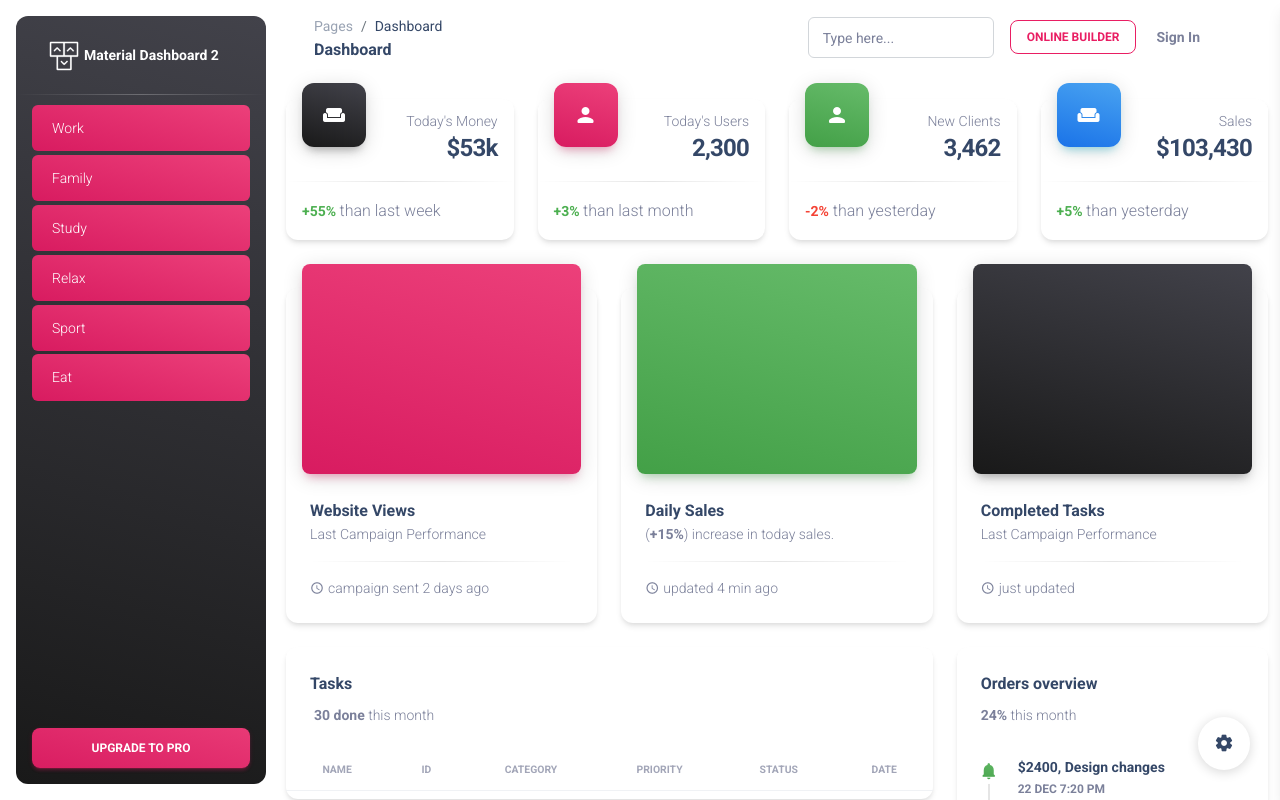
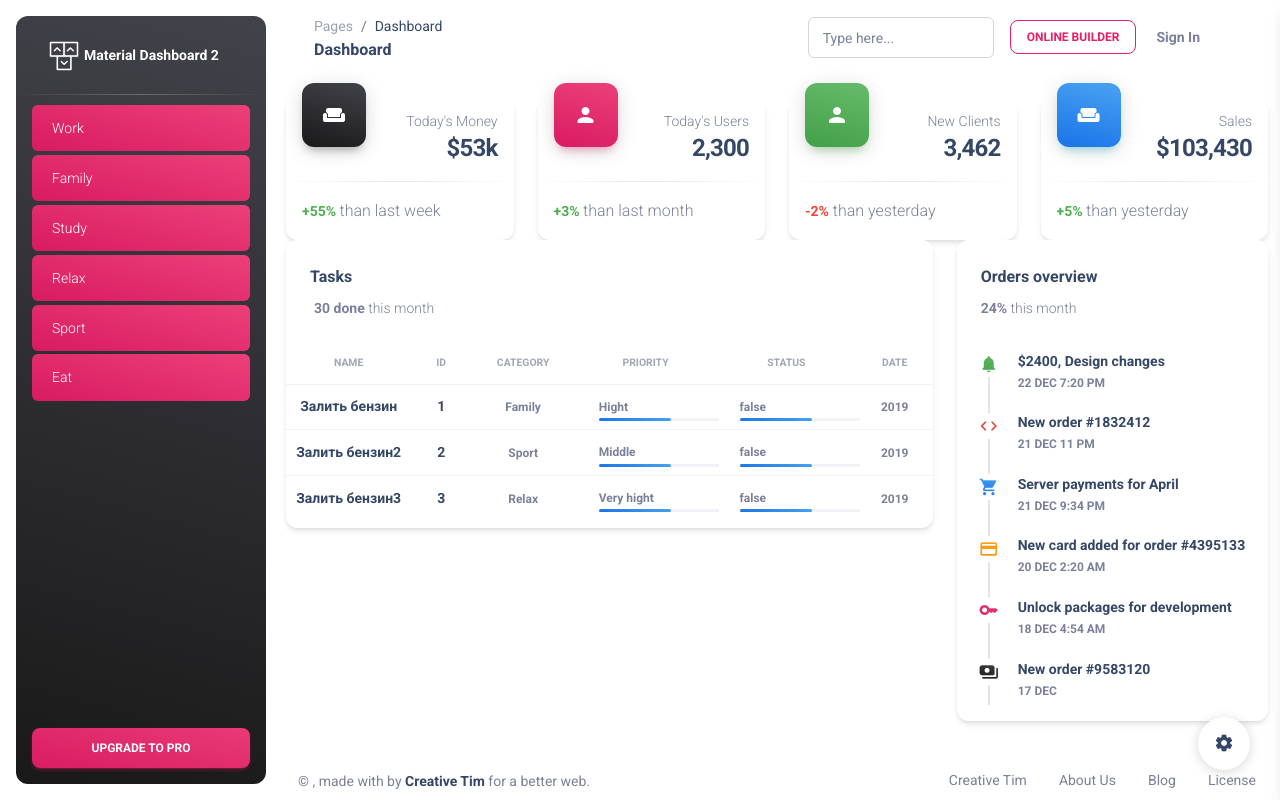
Before and after one commit to akimegr/task_tracker, an Angular app: page / in a window 1280 px wide. Shown: the top 800 px of the page. Built offline with nearby package versions, Linux system fonts and the light colour scheme.

Commit message:
git added subject and category listener

```diff
--- a/src/app/app.component.html
+++ b/src/app/app.component.html
@@ -192,68 +192,68 @@
         </div>
       </div>
     </div>
-    <div class="row mt-4">
-      <div class="col-lg-4 col-md-6 mt-4 mb-4">
-        <div class="card z-index-2 ">
-          <div class="card-header p-0 position-relative mt-n4 mx-3 z-index-2 bg-transparent">
-            <div class="bg-gradient-primary shadow-primary border-radius-lg py-3 pe-1">
-              <div class="chart">
-                <canvas id="chart-bars" class="chart-canvas" height="170"></canvas>
-              </div>
-            </div>
-          </div>
-          <div class="card-body">
-            <h6 class="mb-0 ">Website Views</h6>
-            <p class="text-sm ">Last Campaign Performance</p>
-            <hr class="dark horizontal">
-            <div class="d-flex ">
-              <i class="material-icons text-sm my-auto me-1">schedule</i>
-              <p class="mb-0 text-sm"> campaign sent 2 days ago </p>
-            </div>
-          </div>
-        </div>
-      </div>
-      <div class="col-lg-4 col-md-6 mt-4 mb-4">
-        <div class="card z-index-2  ">
-          <div class="card-header p-0 position-relative mt-n4 mx-3 z-index-2 bg-transparent">
-            <div class="bg-gradient-success shadow-success border-radius-lg py-3 pe-1">
-              <div class="chart">
-                <canvas id="chart-line" class="chart-canvas" height="170"></canvas>
-              </div>
-            </div>
-          </div>
-          <div class="card-body">
-            <h6 class="mb-0 "> Daily Sales </h6>
-            <p class="text-sm "> (<span class="font-weight-bolder">+15%</span>) increase in today sales. </p>
-            <hr class="dark horizontal">
-            <div class="d-flex ">
-              <i class="material-icons text-sm my-auto me-1">schedule</i>
-              <p class="mb-0 text-sm"> updated 4 min ago </p>
-            </div>
-          </div>
-        </div>
-      </div>
-      <div class="col-lg-4 mt-4 mb-3">
-        <div class="card z-index-2 ">
-          <div class="card-header p-0 position-relative mt-n4 mx-3 z-index-2 bg-transparent">
-            <div class="bg-gradient-dark shadow-dark border-radius-lg py-3 pe-1">
-              <div class="chart">
-                <canvas id="chart-line-tasks" class="chart-canvas" height="170"></canvas>
-              </div>
-            </div>
-          </div>
-          <div class="card-body">
-            <h6 class="mb-0 ">Completed Tasks</h6>
-            <p class="text-sm ">Last Campaign Performance</p>
-            <hr class="dark horizontal">
-            <div class="d-flex ">
-              <i class="material-icons text-sm my-auto me-1">schedule</i>
-              <p class="mb-0 text-sm">just updated</p>
-            </div>
-          </div>
-        </div>
-      </div>
-    </div>
+<!--    <div class="row mt-4">-->
+<!--      <div class="col-lg-4 col-md-6 mt-4 mb-4">-->
+<!--        <div class="card z-index-2 ">-->
+<!--          <div class="card-header p-0 position-relative mt-n4 mx-3 z-index-2 bg-transparent">-->
+<!--            <div class="bg-gradient-primary shadow-primary border-radius-lg py-3 pe-1">-->
+<!--              <div class="chart">-->
+<!--                <canvas id="chart-bars" class="chart-canvas" height="170"></canvas>-->
+<!--              </div>-->
+<!--            </div>-->
+<!--          </div>-->
+<!--          <div class="card-body">-->
+<!--            <h6 class="mb-0 ">Website Views</h6>-->
+<!--            <p class="text-sm ">Last Campaign Performance</p>-->
+<!--            <hr class="dark horizontal">-->
+<!--            <div class="d-flex ">-->
+<!--              <i class="material-icons text-sm my-auto me-1">schedule</i>-->
+<!--              <p class="mb-0 text-sm"> campaign sent 2 days ago </p>-->
+<!--            </div>-->
+<!--          </div>-->
+<!--        </div>-->
+<!--      </div>-->
+<!--      <div class="col-lg-4 col-md-6 mt-4 mb-4">-->
+<!--        <div class="card z-index-2  ">-->
+<!--          <div class="card-header p-0 position-relative mt-n4 mx-3 z-index-2 bg-transparent">-->
+<!--            <div class="bg-gradient-success shadow-success border-radius-lg py-3 pe-1">-->
+<!--              <div class="chart">-->
+<!--                <canvas id="chart-line" class="chart-canvas" height="170"></canvas>-->
+<!--              </div>-->
+<!--            </div>-->
+<!--          </div>-->
+<!--          <div class="card-body">-->
+<!--            <h6 class="mb-0 "> Daily Sales </h6>-->
+<!--            <p class="text-sm "> (<span class="font-weight-bolder">+15%</span>) increase in today sales. </p>-->
+<!--            <hr class="dark horizontal">-->
+<!--            <div class="d-flex ">-->
+<!--              <i class="material-icons text-sm my-auto me-1">schedule</i>-->
+<!--              <p class="mb-0 text-sm"> updated 4 min ago </p>-->
+<!--            </div>-->
+<!--          </div>-->
+<!--        </div>-->
+<!--      </div>-->
+<!--      <div class="col-lg-4 mt-4 mb-3">-->
+<!--        <div class="card z-index-2 ">-->
+<!--          <div class="card-header p-0 position-relative mt-n4 mx-3 z-index-2 bg-transparent">-->
+<!--            <div class="bg-gradient-dark shadow-dark border-radius-lg py-3 pe-1">-->
+<!--              <div class="chart">-->
+<!--                <canvas id="chart-line-tasks" class="chart-canvas" height="170"></canvas>-->
+<!--              </div>-->
+<!--            </div>-->
+<!--          </div>-->
+<!--          <div class="card-body">-->
+<!--            <h6 class="mb-0 ">Completed Tasks</h6>-->
+<!--            <p class="text-sm ">Last Campaign Performance</p>-->
+<!--            <hr class="dark horizontal">-->
+<!--            <div class="d-flex ">-->
+<!--              <i class="material-icons text-sm my-auto me-1">schedule</i>-->
+<!--              <p class="mb-0 text-sm">just updated</p>-->
+<!--            </div>-->
+<!--          </div>-->
+<!--        </div>-->
+<!--      </div>-->
+<!--    </div>-->
     <div class="row mb-4">
       <div class="col-lg-8 col-md-6 mb-md-0 mb-4">
       <app-tasks></app-tasks>
--- a/src/app/services/data-handler.service.ts
+++ b/src/app/services/data-handler.service.ts
@@ -2,26 +2,29 @@ import { Injectable } from '@angular/core';
 import {Category} from "../model/Category";
 import {TestData} from "../data/TestData";
 import {Task} from "../model/Task";
-import { Subject } from 'rxjs';
+import {BehaviorSubject, Subject } from 'rxjs';
 
 @Injectable({
   providedIn: 'root'
 })
 export class DataHandlerService {
 
-  taskSubject = new Subject<Task[]>()
+  taskSubject = new BehaviorSubject<Task[]>(TestData.tasks);
+  categorySubject = new BehaviorSubject<Category[]>(TestData.categories);
+
 
   constructor() { }
-  getCategories() : Category[] {
-    return TestData.categories;
-  }
-
-  fillTasks() {
-    this.taskSubject.next(TestData.tasks);
-  }
+  // fillCategories() : Category[] {
+  //   return TestData.categories;
+  // }
+  //
+  // fillTasks() {
+  //   this.taskSubject.next(TestData.tasks);
+  // }
 
   fillTasksByCategory(category: Category) {
     const tasks = TestData.tasks.filter(task => task.category === category);
     this.taskSubject.next(tasks);
   }
+
 }
--- a/src/app/views/categories/categories.component.ts
+++ b/src/app/views/categories/categories.component.ts
@@ -17,8 +17,7 @@ export class CategoriesComponent implements OnInit {
   }
 
   ngOnInit() {
-    this.categories = this.dataHandler.getCategories();
-    console.log(this.categories);
+    this.dataHandler.categorySubject.subscribe(categories => this.categories = categories);
   }
 
   showTaskByCategory(category: Category) {
```
